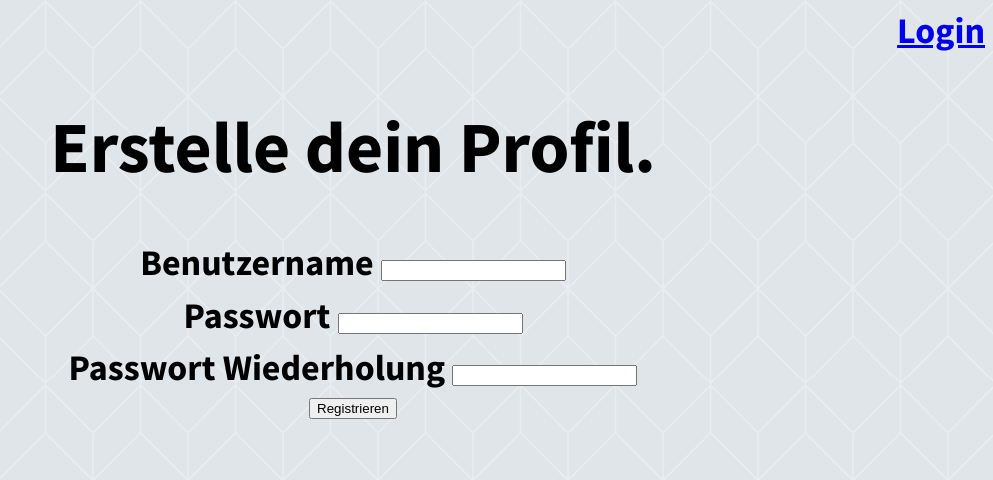
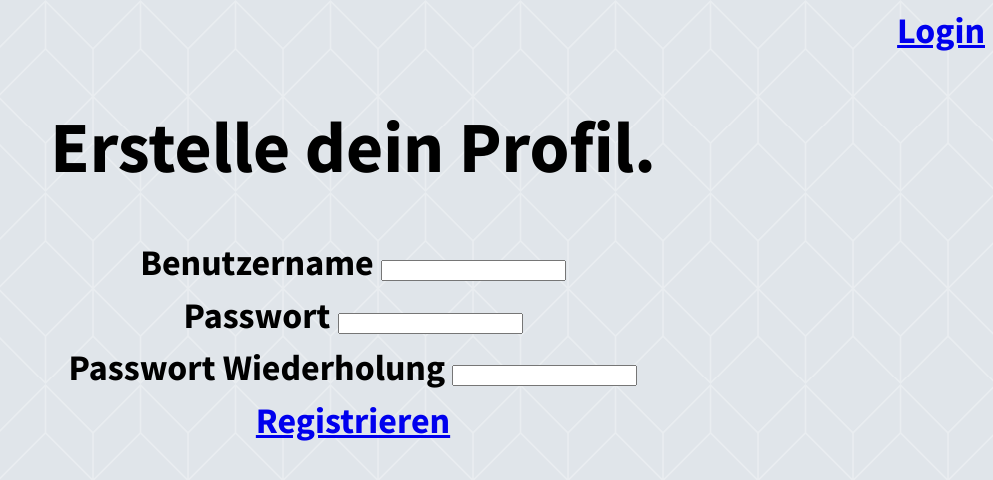
Before and after one commit to MHD-Team/MHD-Frontend, a plain HTML site: page Profil.html in a window 1280 px wide. Shown: the whole page, without its empty margins (287-1280 px from the left). Drawn offline with Linux system fonts and the light colour scheme.

Commit message:
Button normal

```diff
--- a/Profil.html
+++ b/Profil.html
@@ -36,7 +36,7 @@
             </p>
             <div class="registrieren">
                 <a href="index.html">
-                    <button>Registrieren</button>
+                    Registrieren
                 </a>
             </div>
         </form>
```
